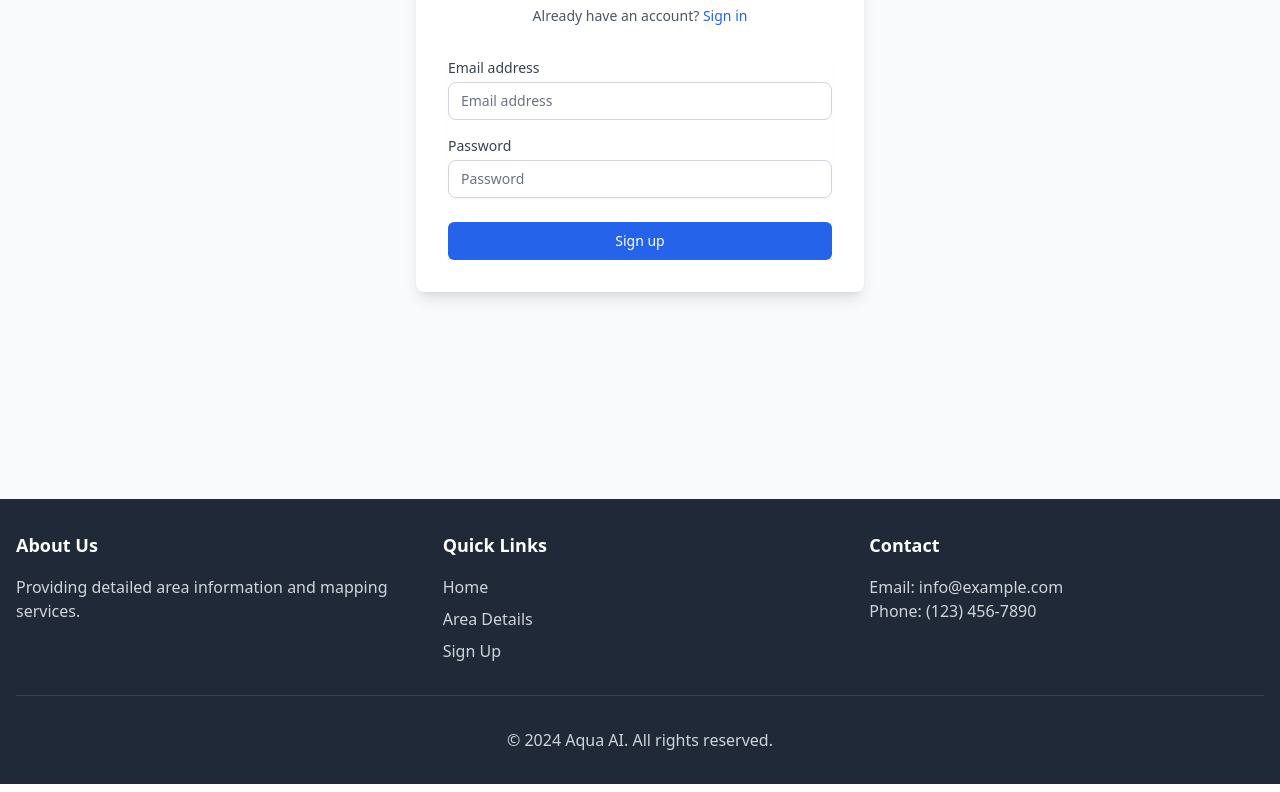
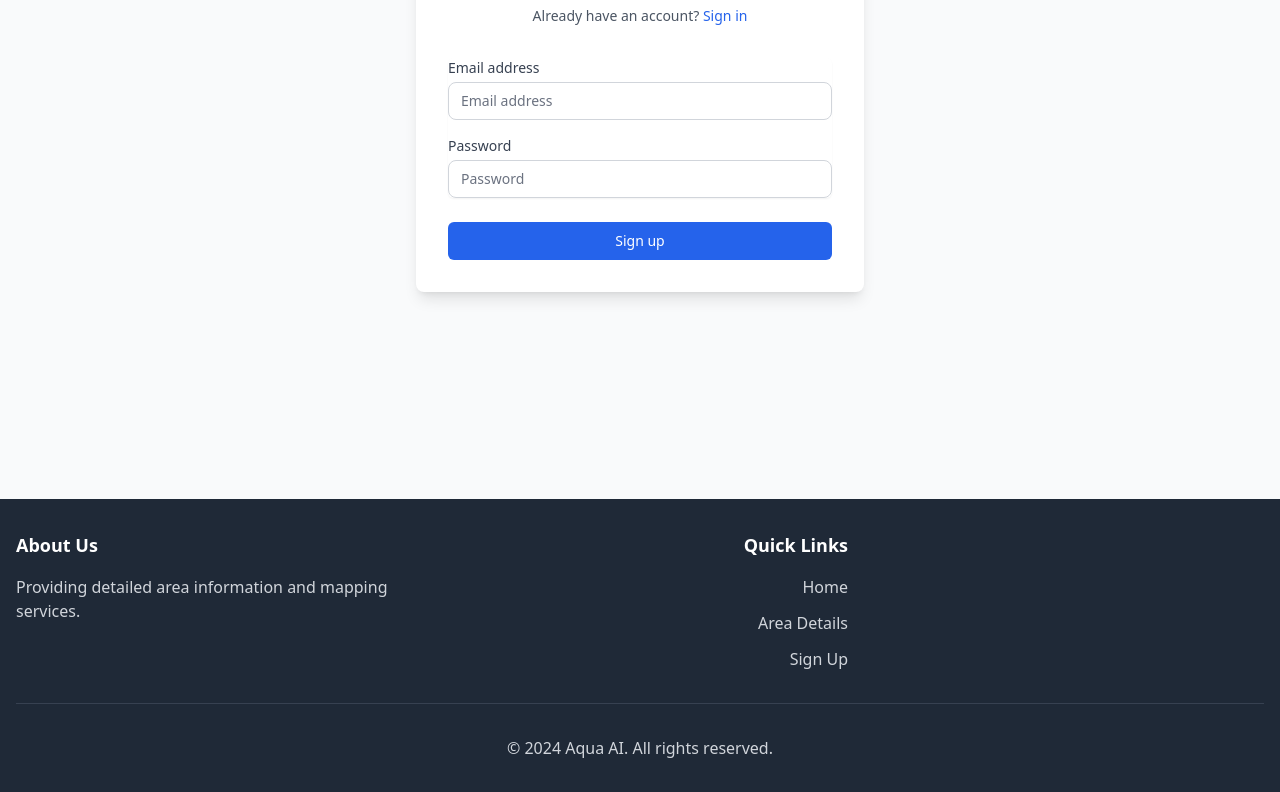
Before and after one commit to NABADEEP069/AquaAI, a React (Vite) app: page /signup in a window 1280 px wide. Shown: the part 439-1231 px from the top of the page. Built offline with nearby package versions, Linux system fonts and the light colour scheme.

Commit message:
upd footer

```diff
--- a/src/components/Footer.tsx
+++ b/src/components/Footer.tsx
@@ -2,27 +2,20 @@ export default function Footer() {
   return (
     <footer className="bg-gray-800 text-white py-8">
       <div className="max-w-7xl mx-auto px-4">
-        <div className="grid grid-cols-1 md:grid-cols-3 gap-8">
-          <div>
-            <h3 className="text-lg font-semibold mb-4">About Us</h3>
-            <p className="text-gray-300">
+        <div className="grid grid-cols-1 md:grid-cols-3 text-right">
+          <div className="mb-8 md:mb-0">
+            <h3 className="text-lg font-semibold mb-4 text-left">About Us</h3>
+            <p className="text-gray-300 text-left">
               Providing detailed area information and mapping services.
             </p>
           </div>
           <div>
-            <h3 className="text-lg font-semibold mb-4">Quick Links</h3>
-            <ul className="space-y-2">
-              <li><a href="/" className="text-gray-300 hover:text-white">Home</a></li>
+            <h3 className="text-lg font-semibold mb-4 text-right">Quick Links</h3>
+            <ul className="space-y-3">
+              <li><a href="/" className="text-gray-300 hover:text-white text-right">Home</a></li>
               <li><a href="/details" className="text-gray-300 hover:text-white">Area Details</a></li>
               <li><a href="/signup" className="text-gray-300 hover:text-white">Sign Up</a></li>
             </ul>
-          </div>
-          <div>
-            <h3 className="text-lg font-semibold mb-4">Contact</h3>
-            <p className="text-gray-300">
-              Email: info@example.com<br />
-              Phone: (123) 456-7890
-            </p>
           </div>
         </div>
         <div className="mt-8 pt-8 border-t border-gray-700 text-center">
--- a/src/components/Navbar.tsx
+++ b/src/components/Navbar.tsx
@@ -20,17 +20,17 @@ export default function Navbar() {
             <Link to="/" className="px-3 py-2 rounded-md text-sm font-medium text-gray-700 hover:text-gray-900 hover:bg-gray-50">
               Home page
             </Link>
-            <Link to="/details" className="px-3 py-2 rounded-md text-sm font-medium text-gray-700 hover:text-gray-900 hover:bg-gray-50">
+            <Link to="/details" className="px-3 py-2 rounded-md text-sm font-medium text-gray-700 hover:text-gray-900 hover:bg-gray-50 text-right">
               Details of area
             </Link>
             {!user ? (
-              <Link to="/signup" className="px-3 py-2 rounded-md text-sm font-medium text-gray-700 hover:text-gray-900 hover:bg-gray-50">
+              <Link to="/signup" className="px-3 py-2 rounded-md text-sm font-small text-gray-700 hover:text-gray-900 hover:bg-gray-50 ">
                 Sign up
               </Link>
             ) : (
               <button
                 onClick={handleSignOut}
-                className="flex items-center px-3 py-2 rounded-md text-sm font-medium text-gray-700 hover:text-gray-900 hover:bg-gray-50"
+                className="flex items-center px-3 py-2 rounded-md text-sm font-medium text-gray-200 hover:text-gray-900 hover:bg-gray-50"
               >
                 <LogOut size={16} className="mr-2" />
                 Sign out
--- a/src/context/AuthContext.tsx
+++ b/src/context/AuthContext.tsx
@@ -14,13 +14,13 @@ export function AuthProvider({ children }: { children: React.ReactNode }) {
   const [loading, setLoading] = useState(true);
 
   useEffect(() => {
-    // Check active sessions and sets the user
+
     supabase.auth.getSession().then(({ data: { session } }) => {
       setUser(session?.user ?? null);
       setLoading(false);
     });
 
-    // Listen for changes on auth state
+
     const { data: { subscription } } = supabase.auth.onAuthStateChange((_event, session) => {
       setUser(session?.user ?? null);
       setLoading(false);
--- a/src/pages/Home.tsx
+++ b/src/pages/Home.tsx
@@ -18,8 +18,8 @@ export default function Home() {
         <div className="space-y-8">
           <Map />
 
-          <div className="bg-white p-6 rounded-lg shadow-lg hover:shadow-xl transition-shadow duration-300 cursor-pointer">
-            <h2 className="text-2xl font-semibold mb-4">Featured Areas</h2>
+          <div className="bg-white p-6 rounded-lg shadow-lg hover:shadow-xxl transition-shadow duration-500 cursor-pointer">
+            <h2 className="text-3xl font-semibold mb-4">Featured Areas</h2>
             <p className="text-gray-600">
               Explore our featured locations and discover detailed information about each area.
               Click to learn more about demographics, amenities, and local attractions.
```
